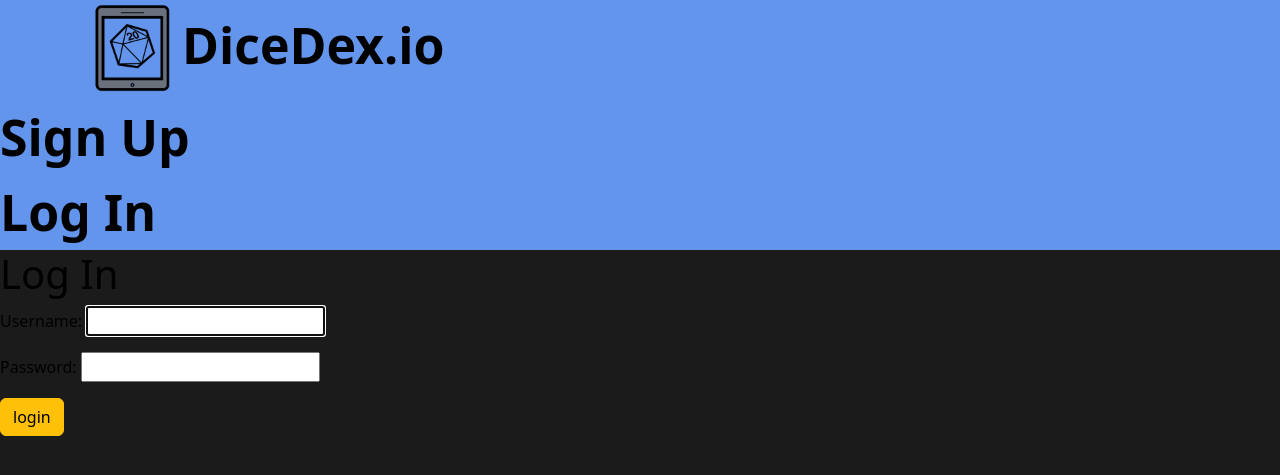
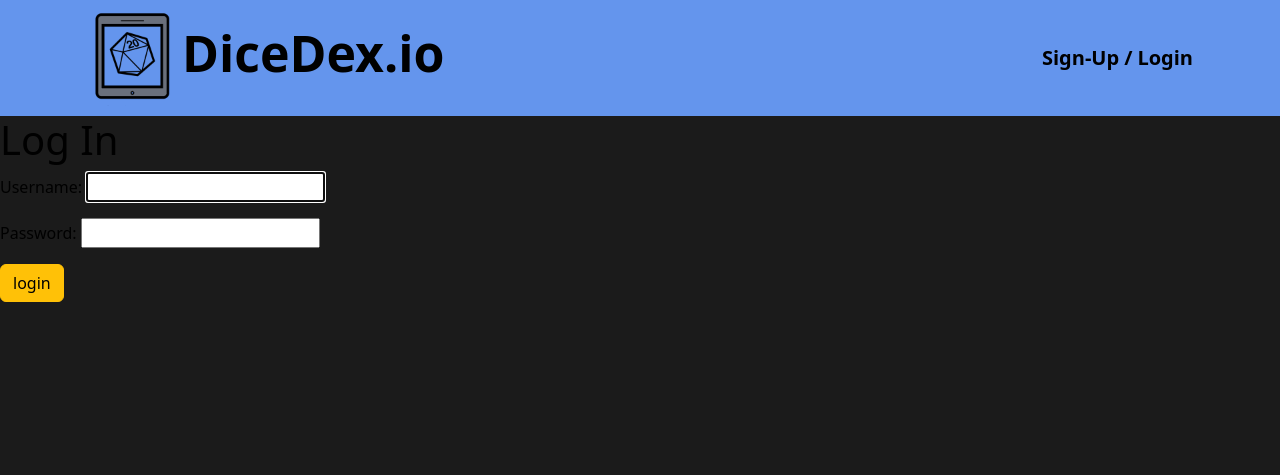
Before and after one commit to ak89mkii/dicedex.io, a Django app: page /accounts/login/?next=/games/create/ in a window 1280 px wide. Shown: the top 475 px of the page. Run offline with Django 3.2, Linux system fonts and the light colour scheme; some web fonts are replaced.

Commit message:
Fixed style of 'nav'.

```diff
--- a/dicedex_app/static/css/style.css
+++ b/dicedex_app/static/css/style.css
@@ -3,6 +3,11 @@
     font-size: 50px;
     font-weight: 800;
     /* font-family: 'Nanum Brush Script', cursive; */
+}
+
+.nav-link {
+    font-size: 20px;
+    padding-right: 5px;
 }
 
 body {
--- a/dicedex_app/templates/base.html
+++ b/dicedex_app/templates/base.html
@@ -10,24 +10,31 @@
 </head>
 <body>
     <header id="menu">
+    <nav class="navbar ">
     <div class="container">
         <a href="http://127.0.0.1:8000/" style="text-decoration: none; color: black">
             <img src="{% static '06.png' %}" width="100" height="100" alt="" loading="lazy">DiceDex.io
         </a>
-    </div>
 
     <!-- <nav class="navbar navbar-dark bg-dark"> -->
         {% if user.is_authenticated %}
 
-            <a class="nav-link" href="{% url 'logout' %}">Log Out</a>
+        <a class="nav-link" href="{% url 'logout' %}">Log Out</a>
 
         {% else %}
 
-            <a class="nav-link" href="{% url 'signup' %}">Sign Up</a>
-            <a class="nav-link" href="{% url 'login' %}">Log In</a>
+        <div class="btn-group">
+            <a class="nav-link" href="{% url 'signup' %}">Sign-Up</a>
+            <a class="nav-link">/</a>
+            <a class="nav-link" href="{% url 'login' %}">Login</a>
+        </div>
+
+    </div>
+    </nav>
+</div>
 
         {% endif %}
-    <!-- </nav> -->
+    </nav>
     </header>
     <main>
         {% block content %}
```
